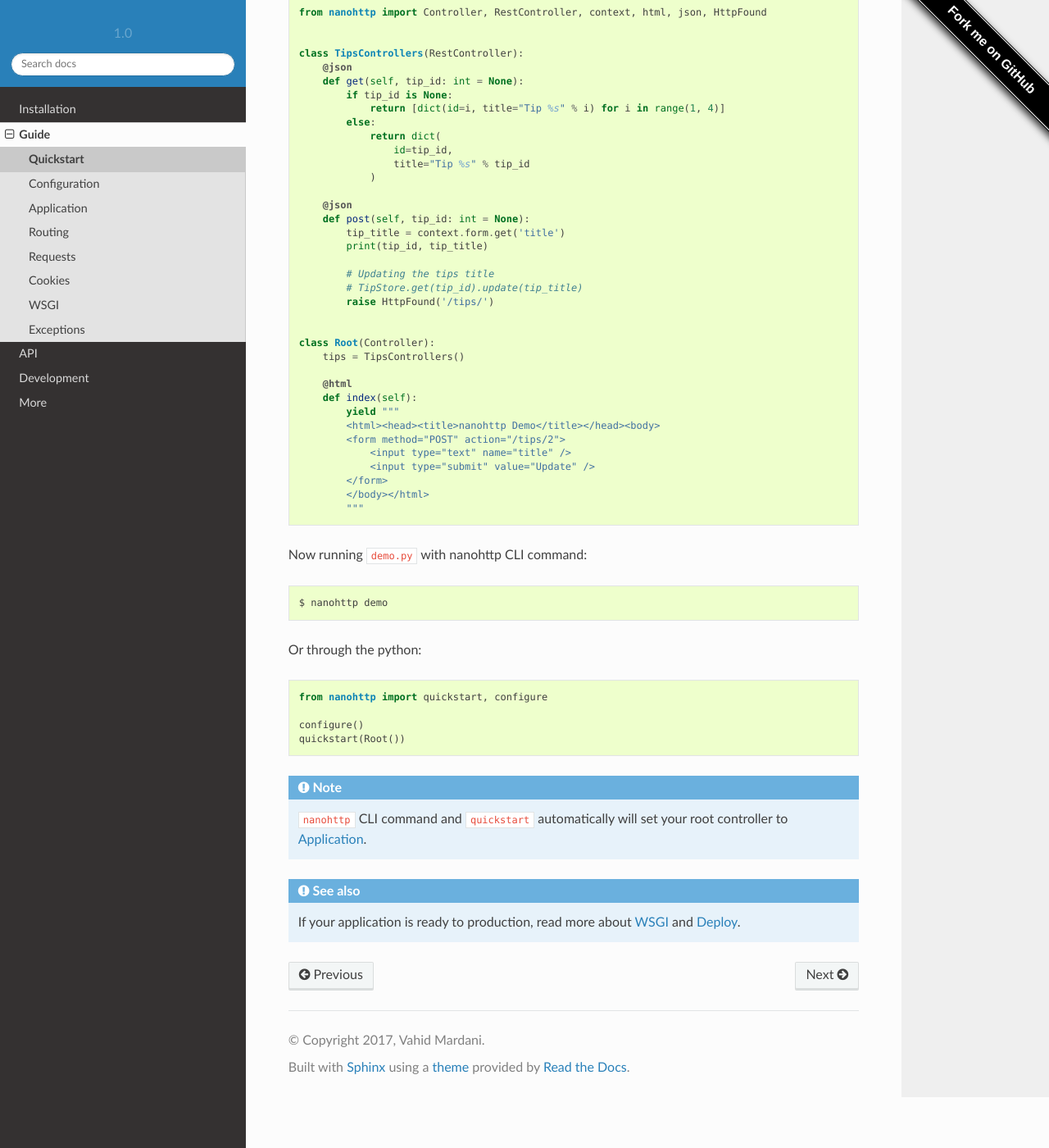
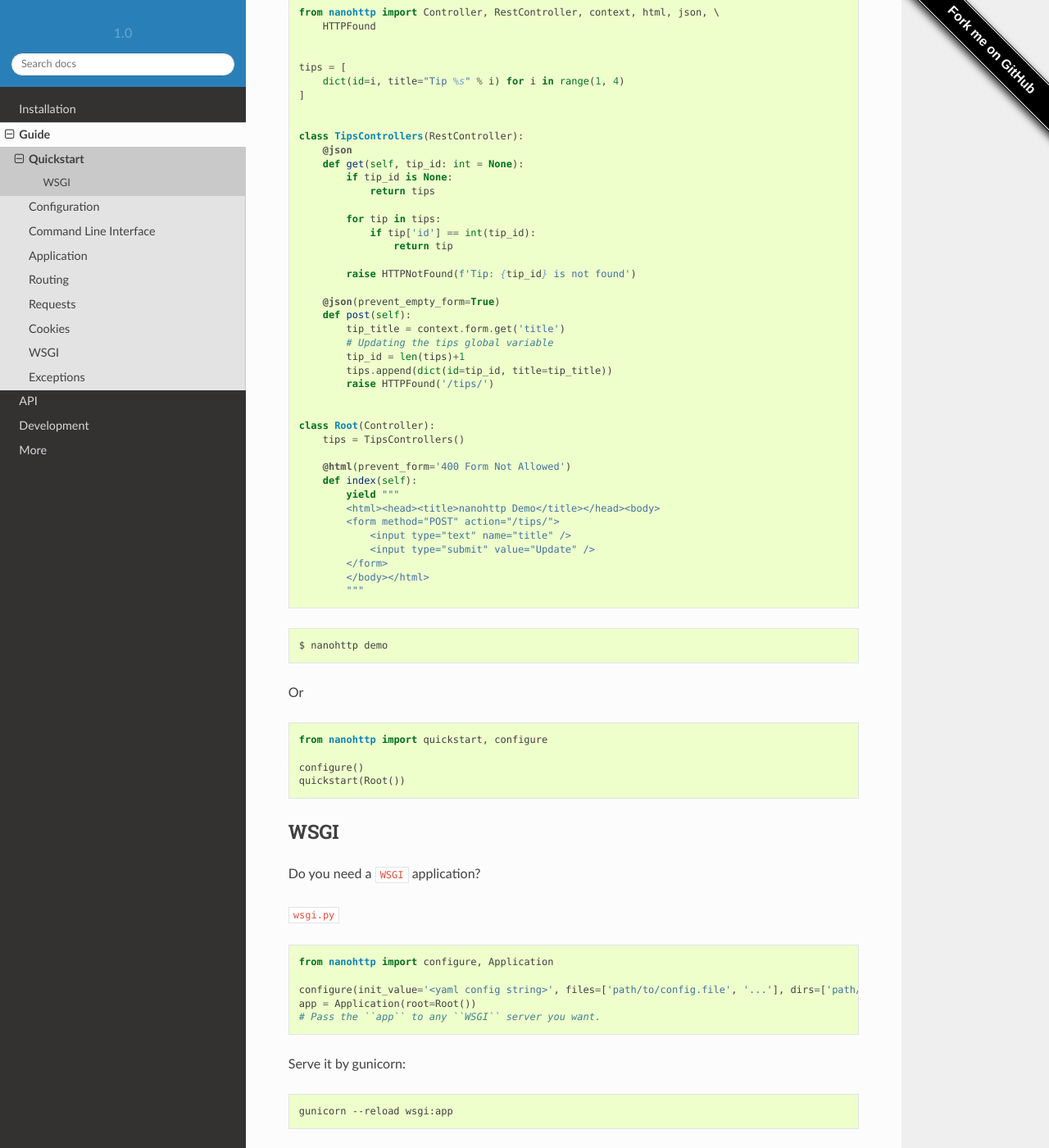
Before and after one commit to pylover/nanohttp, a Sphinx documentation site: the page built from sphinx/guide/quickstart.rst, in a window 1280 px wide and 1400 px high, scrolled down 263 px. Shown: the whole window at 82% size. Built offline with Sphinx 7.4.7 and the Read the Docs theme 2.0.0, drawn with Linux system fonts in a browser that asks for light colours.

Commit message:
Moving all readme contents into nanohttp.org, #74

```diff
--- a/sphinx/guide/index.rst
+++ b/sphinx/guide/index.rst
@@ -7,6 +7,7 @@
 
     quickstart
     configuration
+    cli
     application
     routing
     requests
--- a/sphinx/guide/quickstart.rst
+++ b/sphinx/guide/quickstart.rst
@@ -6,64 +6,91 @@
 
 ``demo.py``
 
-..  code-block:: python
+.. code-block:: python
 
-    from nanohttp import Controller, RestController, context, html, json, HttpFound
+   from nanohttp import Controller, RestController, context, html, json, \
+       HTTPFound
 
 
-    class TipsControllers(RestController):
-        @json
-        def get(self, tip_id: int = None):
-            if tip_id is None:
-                return [dict(id=i, title="Tip %s" % i) for i in range(1, 4)]
-            else:
-                return dict(
-                    id=tip_id,
-                    title="Tip %s" % tip_id
-                )
-
-        @json
-        def post(self, tip_id: int = None):
-            tip_title = context.form.get('title')
-            print(tip_id, tip_title)
-
-            # Updating the tips title
-            # TipStore.get(tip_id).update(tip_title)
-            raise HttpFound('/tips/')
+   tips = [
+       dict(id=i, title="Tip %s" % i) for i in range(1, 4)
+   ]
 
 
-    class Root(Controller):
-        tips = TipsControllers()
+   class TipsControllers(RestController):
+       @json
+       def get(self, tip_id: int = None):
+           if tip_id is None:
+               return tips
 
-        @html
-        def index(self):
-            yield """
-            <html><head><title>nanohttp Demo</title></head><body>
-            <form method="POST" action="/tips/2">
-                <input type="text" name="title" />
-                <input type="submit" value="Update" />
-            </form>
-            </body></html>
-            """
+           for tip in tips:
+               if tip['id'] == int(tip_id):
+                   return tip
 
-Now running ``demo.py`` with nanohttp CLI command:
+           raise HTTPNotFound(f'Tip: {tip_id} is not found')
 
-..  code-block:: bash
-
-    $ nanohttp demo
-
-Or through the python:
-
-..  code-block:: python
-
-    from nanohttp import quickstart, configure
-
-    configure()
-    quickstart(Root())
+       @json(prevent_empty_form=True)
+       def post(self):
+           tip_title = context.form.get('title')
+           # Updating the tips global variable
+           tip_id = len(tips)+1
+           tips.append(dict(id=tip_id, title=tip_title))
+           raise HTTPFound('/tips/')
 
 
+   class Root(Controller):
+       tips = TipsControllers()
 
-.. note:: ``nanohttp`` CLI command and ``quickstart`` automatically will set your
-          root controller to :doc:`application`.
+       @html(prevent_form='400 Form Not Allowed')
+       def index(self):
+           yield """
+           <html><head><title>nanohttp Demo</title></head><body>
+           <form method="POST" action="/tips/">
+               <input type="text" name="title" />
+               <input type="submit" value="Update" />
+           </form>
+           </body></html>
+           """
 
-.. seealso:: If your application is ready to production, read more about :doc:`wsgi` and :doc:`/more/deploy`.
+.. code-block:: bash
+
+   $ nanohttp demo
+
+Or
+
+.. code-block:: python
+
+   from nanohttp import quickstart, configure
+
+   configure()
+   quickstart(Root())
+
+
+WSGI
+----
+
+Do you need a ``WSGI`` application?
+
+``wsgi.py``
+
+.. code-block:: python
+
+   from nanohttp import configure, Application
+
+   configure(init_value='<yaml config string>', files=['path/to/config.file', '...'], dirs=['path/to/config/directory', '...'])
+   app = Application(root=Root())
+   # Pass the ``app`` to any ``WSGI`` server you want.
+
+
+Serve it by gunicorn:
+
+.. code-block:: bash
+
+   gunicorn --reload wsgi:app
+
+
+.. note:: ``nanohttp`` CLI command and ``quickstart`` automatically will set
+          your root controller to :doc:`application`.
+
+.. seealso:: If your application is ready to production, read more about
+             :doc:`wsgi` and :doc:`/more/deploy`.
```
Also changed, not shown: README.rst (+0 -206 lines), sphinx/guide/cli.rst (added, +27 -0 lines), sphinx/guide/configuration.rst (+24 -17 lines), sphinx/index.rst (+8 -0 lines), sphinx/installation/index.rst (+7 -5 lines).
